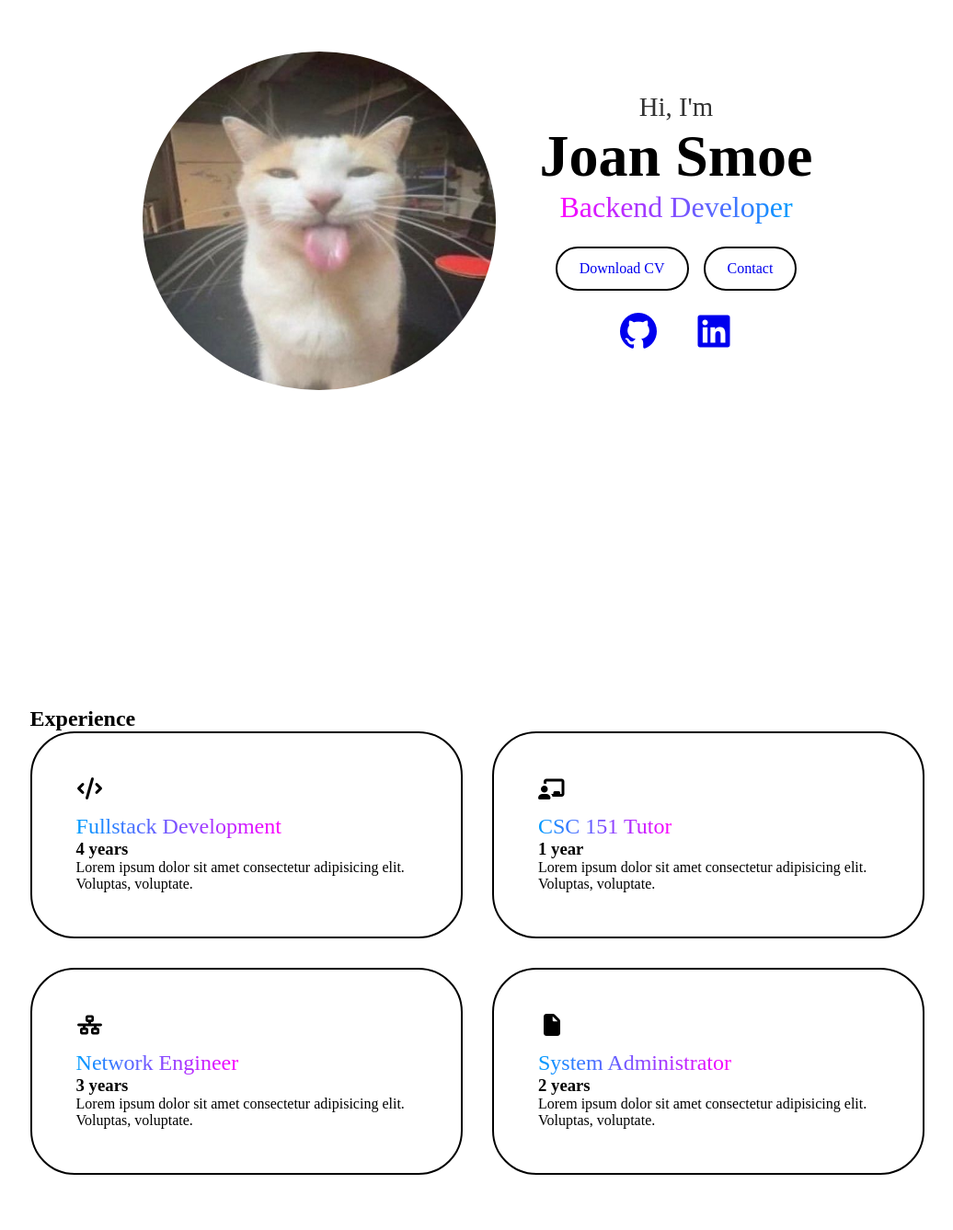
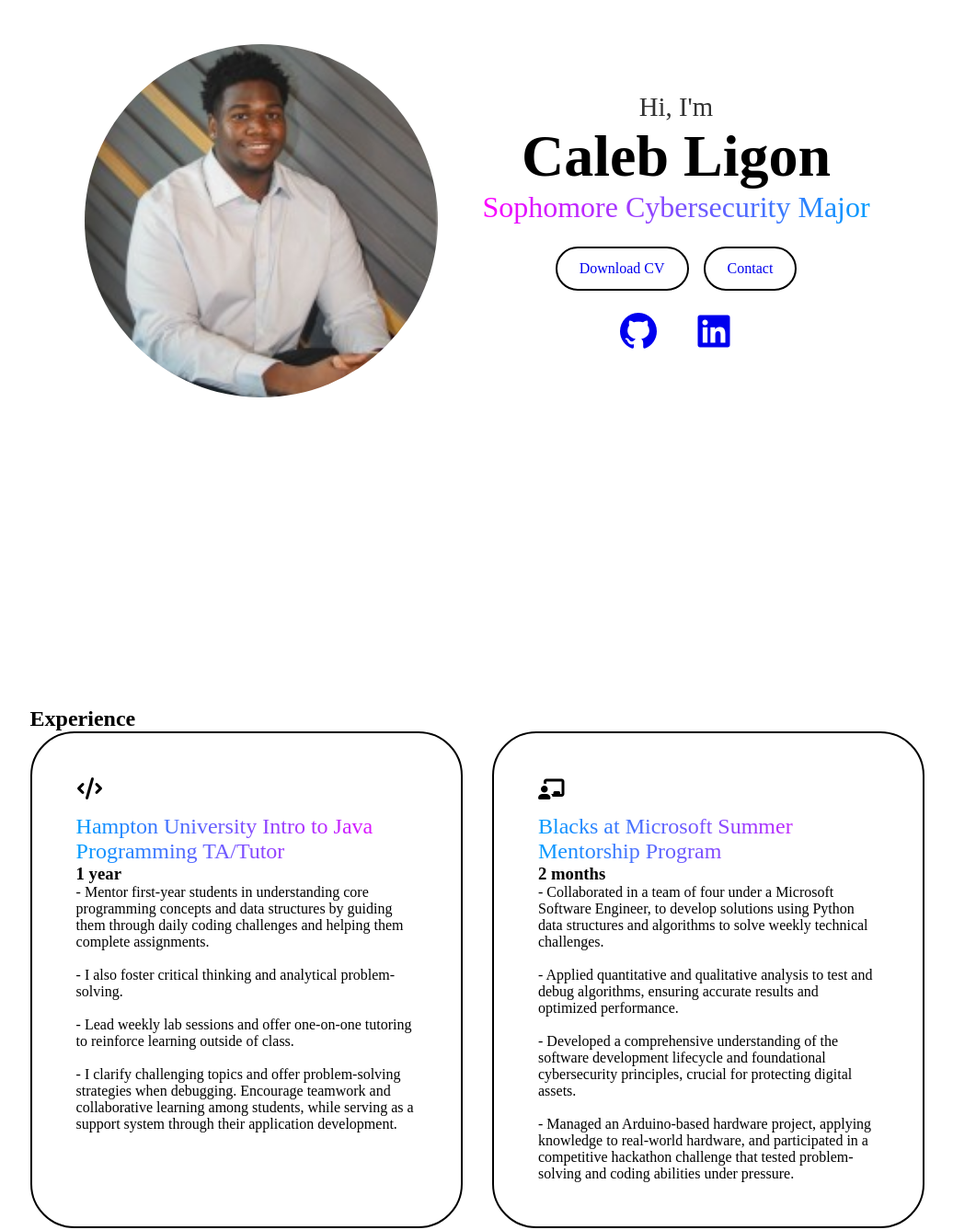
Before and after one commit to Be1ac/Digital-Business-Card, a plain HTML site: page index.html in a window 1280 px wide. Shown: the part 160-1497 px from the top of the page at 92% size, without its empty margins (121-1157 px from the left). Drawn offline with Linux system fonts and the light colour scheme.

Commit message:
adjusted html code

```diff
--- a/index.html
+++ b/index.html
@@ -39,13 +39,13 @@
 <!-- This is the about section -->
   <section id="about" class="about">
     <div class="about-container">
-      <img src="important_Files/PFPDEFAULT.png" alt = "">
+      <img src="important_Files/linkedinPhoto.jpg" alt = "">
       <div class="info-box">
 
       <div class=" text">
         <h3>Hi, I'm</h3>
-        <h1>Joan Smoe</h1>
-        <span>Backend Developer</span>
+        <h1>Caleb Ligon</h1>
+        <span>Sophomore Cybersecurity Major</span>
       </div>
 
       <div class="btn-group">
@@ -55,10 +55,10 @@
 
       <!-- these are social media links edit them as you need -->
       <div class="socials">
-        <a href="https://github.com/" target="_blank">
+        <a href="https://github.com/Be1ac" target="_blank">
           <i class="fa-brands fa-github"></i>
         </a>
-        <a href="https://www.linkedin.com" target="_blank">
+        <a href="https://www.linkedin.com/in/caleb-ligon/" target="_blank">
           <i class="fa-brands fa-linkedin"></i>
         </a>
       </div>
@@ -77,30 +77,61 @@
       <div class="grid">
         <div class="grid-card">
           <i class="fa-solid fa-code"></i>
-          <span>Fullstack Development</span>
-          <h3>4 years</h3>
-          <p>Lorem ipsum dolor sit amet consectetur adipisicing elit. Voluptas, voluptate.</p>
+          <span>Hampton University Intro to Java Programming TA/Tutor</span>
+          <h3>1 year</h3>
+          <p>- Mentor first-year students in understanding core programming concepts and data structures by guiding them through daily coding challenges and helping them complete assignments. <br><br>- I also foster critical thinking and analytical problem-solving.
+
+<br><br>- Lead weekly lab sessions and offer one-on-one tutoring to reinforce learning outside of class. <br><br>- I clarify challenging topics and offer problem-solving strategies when debugging.
+
+Encourage teamwork and collaborative learning among students, while serving as a support system through their application development.</p>
         </div>
 
          <div class="grid-card">
           <i class="fa-solid fa-chalkboard-user"></i>
-          <span>CSC 151 Tutor</span>
-          <h3>1 year</h3>
-          <p>Lorem ipsum dolor sit amet consectetur adipisicing elit. Voluptas, voluptate.</p>
+          <span>Blacks at Microsoft Summer Mentorship Program</span>
+          <h3>2 months</h3>
+          <p>- Collaborated in a team of four under a Microsoft Software Engineer, to develop solutions using Python data structures and algorithms to solve weekly technical challenges.
+
+<br><br>- Applied quantitative and qualitative analysis to test and debug algorithms, ensuring accurate results and optimized performance.
+
+<br><br>- Developed a comprehensive understanding of the software development lifecycle and foundational cybersecurity principles, crucial for protecting digital assets.
+
+<br><br>- Managed an Arduino-based hardware project, applying knowledge to real-world hardware, and participated in a competitive hackathon challenge that tested problem-solving and coding abilities under pressure.</p>
         </div>
 
          <div class="grid-card">
           <i class="fa-solid fa-network-wired"></i>
-          <span>Network Engineer</span>
-          <h3>3 years</h3>
-          <p>Lorem ipsum dolor sit amet consectetur adipisicing elit. Voluptas, voluptate.</p>
+          <span>CodePath | Algorithms and System Design (ASD)</span>
+          <h3>1 year</h3>
+          <p>- Mastered advanced data structures and algorithmic paradigms, including Special-purpose Trees, Heaps, Priority Queues, and Graph Representations (BFS/DFS).
+<br><br>- Solved complex computational problems using Recursive Algorithms, Bottom-up Recursion, and Dynamic Programming techniques such as the Coin Change problem.
+<br><br>- Analyzed algorithmic efficiency by calculating Time and Space Complexity ()(n) notation for linear and binary search implementations.
+<br><br>- Optimized software performance by applying advanced sorting algorithms and data structure selection (Lists, Sets, Maps) to minimize resource consumption.</p>
         </div>
 
          <div class="grid-card">
           <i class="fa-solid fa-file"></i>
-          <span>System Administrator</span>
-          <h3>2 years</h3>
-          <p>Lorem ipsum dolor sit amet consectetur adipisicing elit. Voluptas, voluptate.</p>
+          <span>CodePath | Intro to Software Engineering (ISE)</span>
+          <h3>1 year</h3>
+          <p>- Developed full-stack web applications using the Streamlit framework, integrating front-end UI with back-end logic.
+
+
+<br><br>Architected relational database schemas featuring complex entity relationships, primary/foreign keys, and data normalization.
+
+
+Implemented scalable data solutions using Google BigQuery and advanced SQL to manage and query large-scale datasets.
+
+
+Established automated CI/CD pipelines and utilized Unit Testing and Mocks to ensure code quality and deployment stability.
+
+
+
+Applied professional development workflows, including Test-Driven Development (TDD), Design Docs, and Pull Requests for rigorous code reviews.
+
+
+
+Integrated Generative AI capabilities into software projects using Vertex AI and LLM APIs to build intelligent features.
+</p>
         </div>
       </div>
       <img src="important_Files/experienceDEFAULT.png" alt = "">
```
Also changed, not shown: important_Files/linkedinPhoto.jpg (added).
